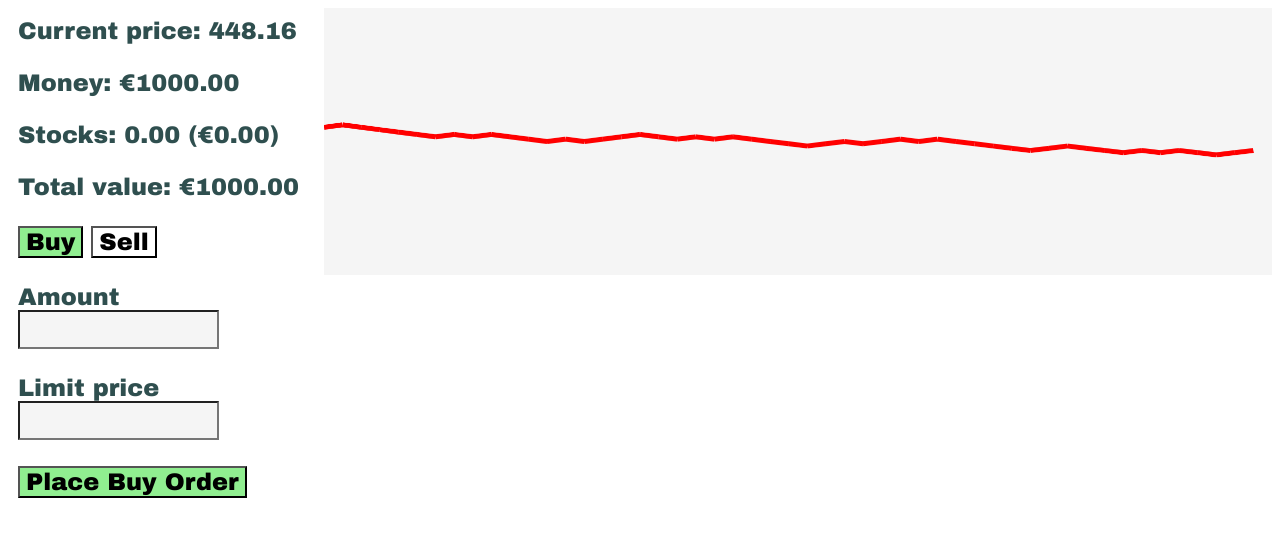
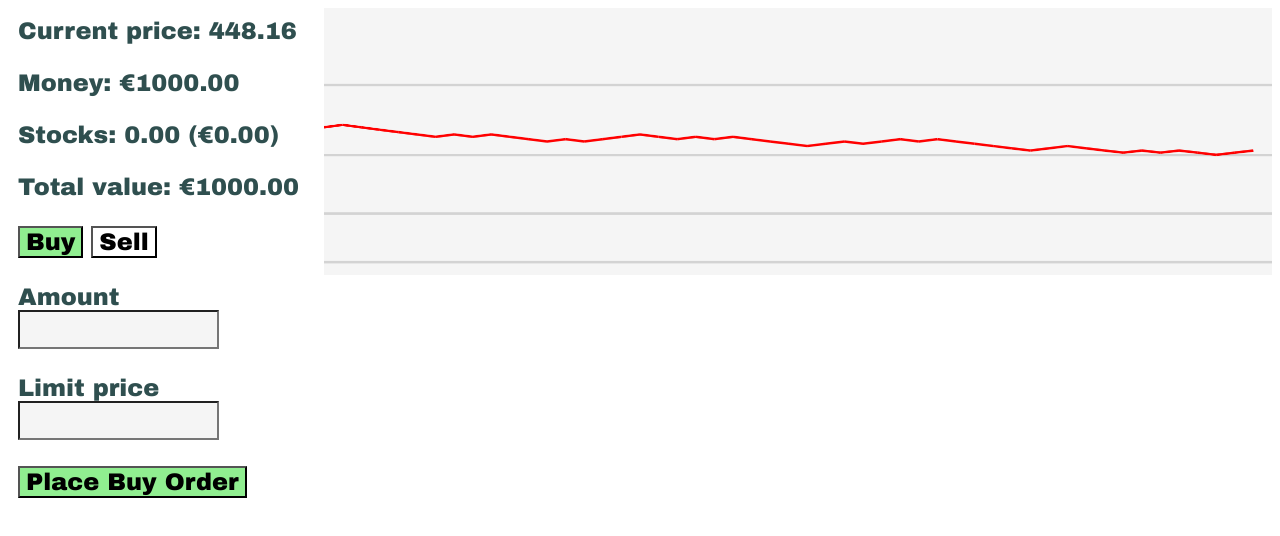
Before and after one commit to OyvindSabo/trading-simulator, a plain HTML site: page index.html in a window 1280 px wide. Drawn offline with Linux system fonts and the light colour scheme.

Commit message:
Draw 20% exponential horizontal lines

```diff
--- a/index.html
+++ b/index.html
@@ -113,15 +113,24 @@
   const average = (list) => list.reduce((a, b) => a+b)/list.length;
 
   const drawGraph = () => {
-    console.log('drawGraph');
     const canvas = document.getElementById('graph');
     const context = canvas.getContext('2d');
 
     // Clear canvas
     context.fillStyle = 'whitesmoke';
-    context.lineWidth = 10;
+    context.lineWidth = 5;
     context.fillRect(0, 0, GRAPH_PERIOD, GRAPH_HEIGHT);
     const averagePrice = PRICE_HISTORY.reduce((a, b) => a+b)/PRICE_HISTORY.length;
+
+    // Draw exponential lines
+    for (let i = 0; i < 100; i++) {
+      context.beginPath();
+      context.moveTo(0, GRAPH_HEIGHT + averagePrice-Math.pow(1.2, i));
+      context.lineTo(GRAPH_PERIOD, GRAPH_HEIGHT + averagePrice-Math.pow(1.2, i));
+      context.strokeStyle = 'lightgray';
+      context.strokeWidth = 5;
+      context.stroke();
+    }
 
     // Draw orders
     for (order of ORDERS) {
@@ -129,7 +138,7 @@
       context.moveTo(0, GRAPH_HEIGHT/2 + averagePrice-order.limitPrice);
       context.lineTo(GRAPH_PERIOD, GRAPH_HEIGHT/2 + averagePrice-order.limitPrice);
       context.strokeStyle = order.orderType === 'buy' ? 'green' : 'orangered';
-      context.lineWidth = 10;
+      context.lineWidth = 5;
       context.stroke();
     }
 
@@ -139,6 +148,7 @@
       context.moveTo(i*GRAPH_PERIOD/PRICE_HISTORY.length, GRAPH_HEIGHT / 2 + averagePrice-PRICE_HISTORY[i]);
       context.lineTo((i+1)*GRAPH_PERIOD/PRICE_HISTORY.length, GRAPH_HEIGHT / 2 + averagePrice-PRICE_HISTORY[i+1]);
       context.strokeStyle = 'red';
+      context.lineWidth = 5;
       context.stroke();
     }
   }
```
